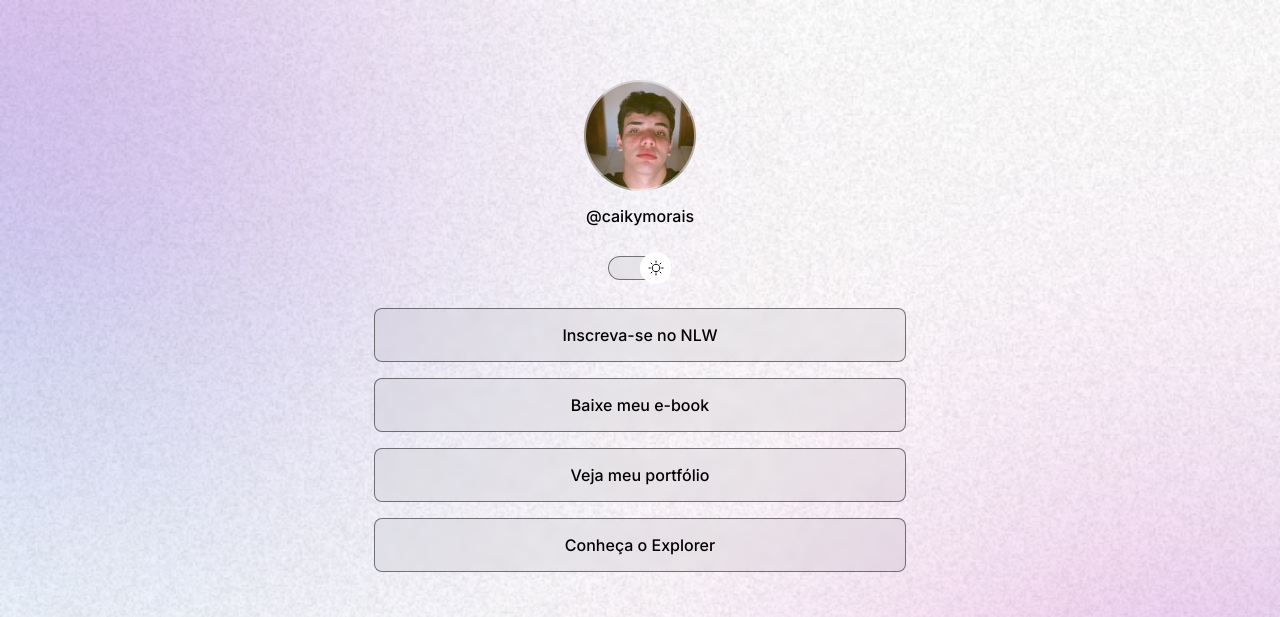
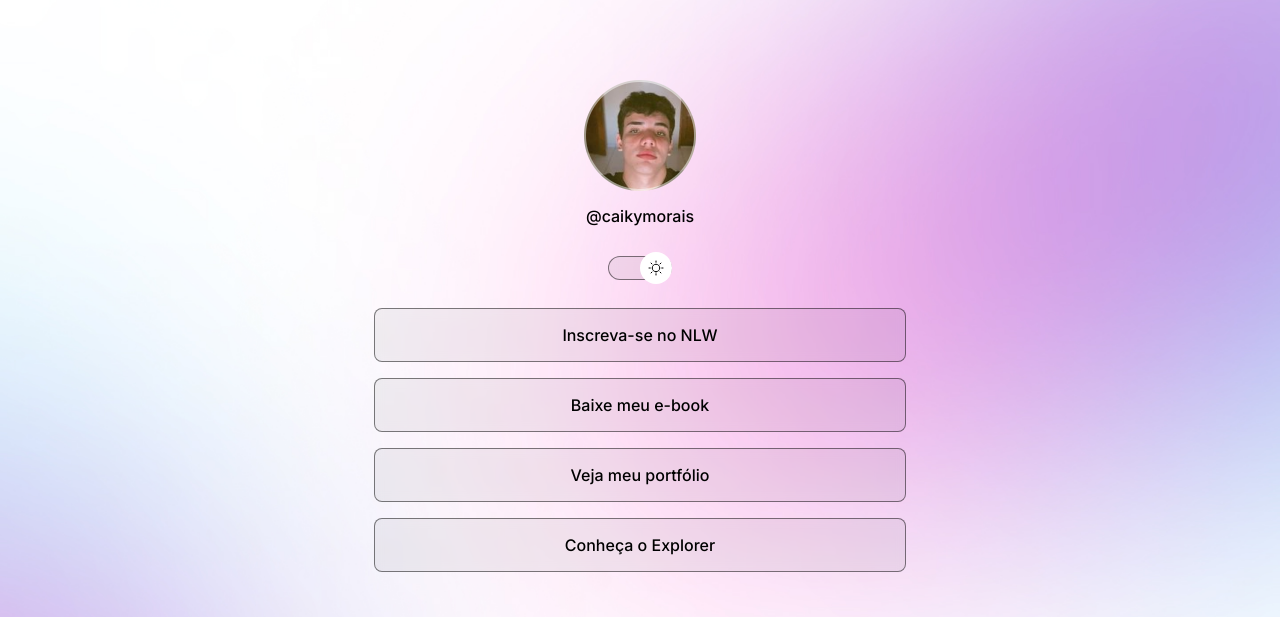
Before and after one commit to caikymorais/Devlinks, a plain HTML site: page index.html in a window 1280 px wide. Shown: the top 617 px of the page. Drawn offline with nearby package versions, Linux system fonts and the light colour scheme.

Commit message:
mudança de background mobile/desktop

```diff
--- a/style.css
+++ b/style.css
@@ -163,3 +163,12 @@ footer{
     text-align: center;
     font-size: 14px;
 }
+
+@media (min-width: 700px) {
+    :root{
+        --bg-url: url(./assets/bg-desktop.jpg);
+    }
+    .light{
+        --bg-url: url(./assets/bg-desktop-light.jpg);
+    }
+}
```
